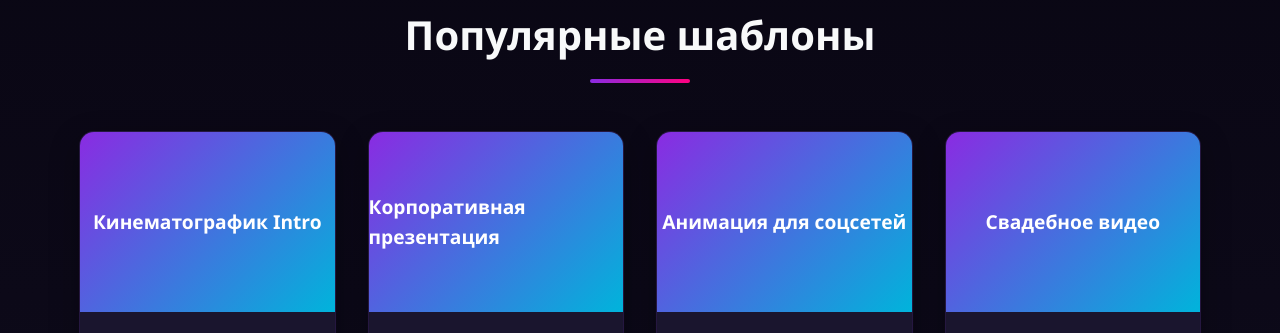
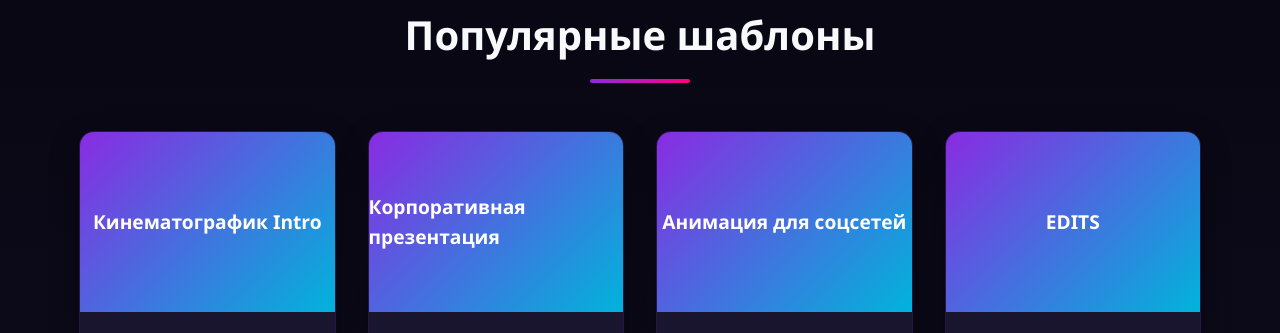
Before and after one commit to ivan345346279/official_saffy_t, a plain HTML site: page index.html in a window 1280 px wide. Shown: the part 1630-1963 px from the top of the page. Drawn offline with Linux system fonts and the light colour scheme.

Commit message:
Update index.html

```diff
--- a/index.html
+++ b/index.html
@@ -902,7 +902,7 @@
                 </div>
 
                 <div class="product-card" data-id="4" data-name="Свадебное видео" data-price="2799">
-                    <div class="product-img">Свадебное видео</div>
+                    <div class="product-img">EDITS</div>
                     <div class="product-content">
                         <h3>Edit</h3>
                         <p>Подробности в тгк</p>
```
